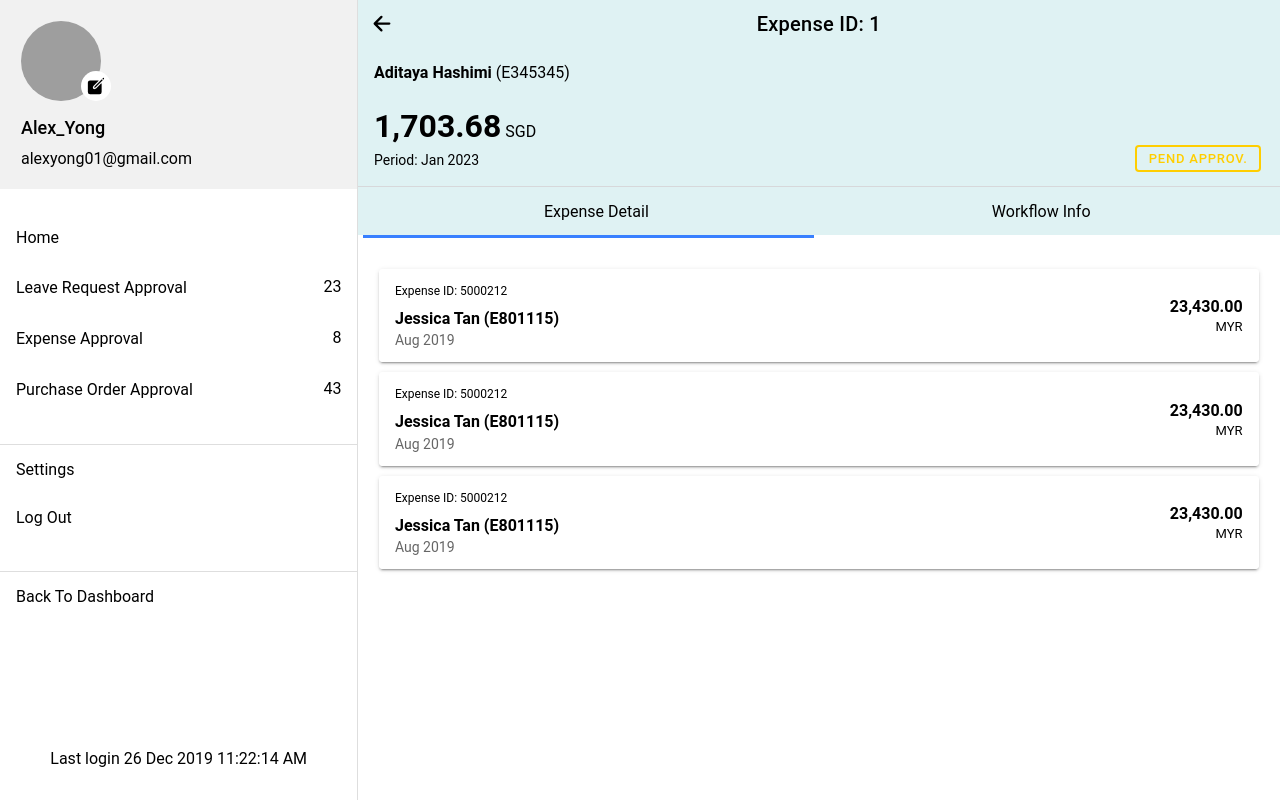
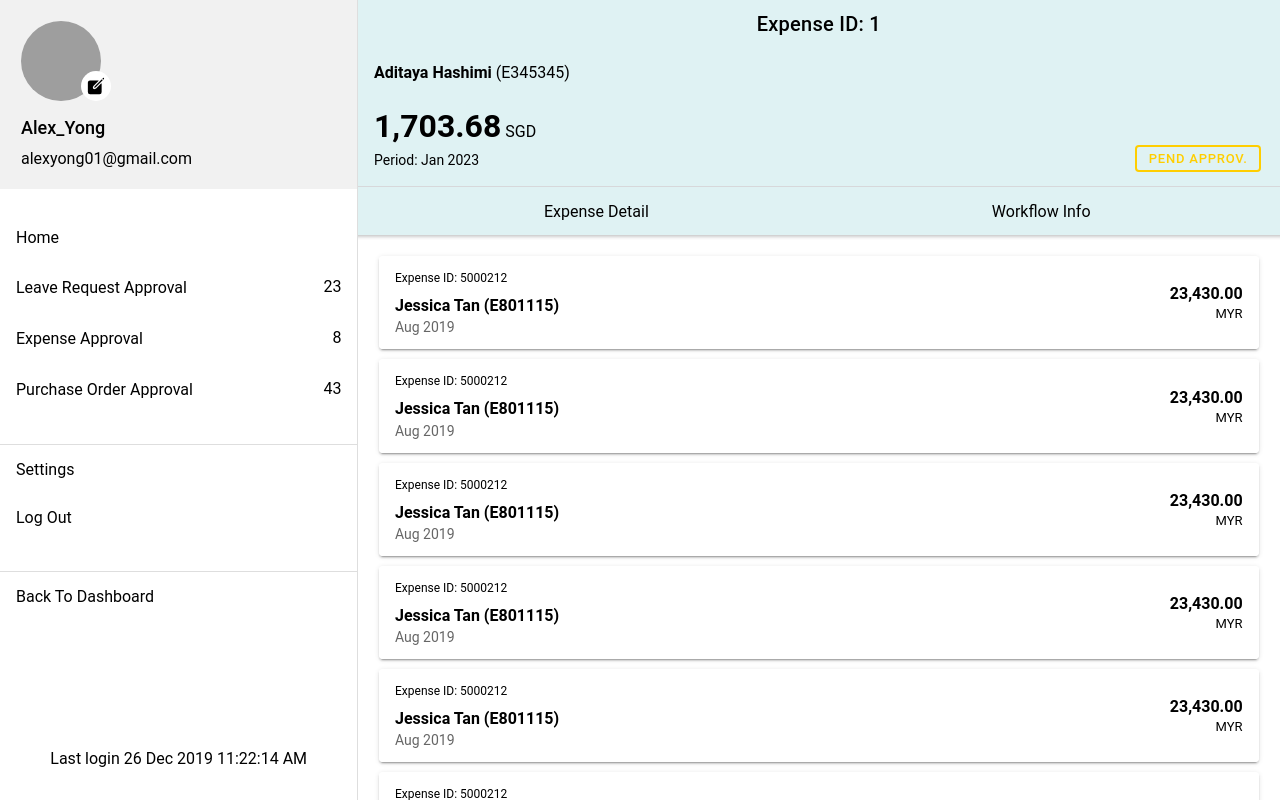
Before and after one commit to andreeoa/andre-ionic-1, a React (Create React App) app: page /expense-approval-detail/1 in a window 1280 px wide. Built offline with nearby package versions, Linux system fonts and the light colour scheme.

Commit message:
Fixed Expense Approval Detail Tab

```diff
--- a/src/pages/apps/ExpenseApprovalDetail.tsx
+++ b/src/pages/apps/ExpenseApprovalDetail.tsx
@@ -10,13 +10,13 @@ import {
   IonButtons,
   IonText,
   IonItem,
-  IonIcon
+  IonHeader,
+  IonBackButton
 } from "@ionic/react";
 import React, { useState } from "react";
 import ExpenseApprovalItem from "../../components/Apps/eApproval/ExpenseApprovalItem";
-import { arrowBack } from "ionicons/icons";
 
-const ExpenseApprovalDetail: React.FC<any> = ({ history, match }) => {
+const ExpenseApprovalDetail: React.FC<any> = ({ match }) => {
   const { id } = match.params;
   const [tab, setTab] = useState(0);
   const tabItems = [
@@ -32,7 +32,7 @@ const ExpenseApprovalDetail: React.FC<any> = ({ history, match }) => {
 
   return (
     <IonPage>
-      <header>
+      <IonHeader>
         <IonToolbar style={{ "--background": "#dff2f3" }}>
           <IonItem
             lines="none"
@@ -45,9 +45,7 @@ const ExpenseApprovalDetail: React.FC<any> = ({ history, match }) => {
               slot="start"
               style={{ position: "absolute", left: "0" }}
             >
-              <IonButton onClick={() => history.goBack()}>
-                <IonIcon slot="icon-only" icon={arrowBack} />
-              </IonButton>
+              <IonBackButton />
             </IonButtons>
             <IonTitle>Expense ID: {id}</IonTitle>
           </IonItem>
@@ -95,44 +93,40 @@ const ExpenseApprovalDetail: React.FC<any> = ({ history, match }) => {
                 onClick={() => setTab(item.key)}
               >
                 {item.title}
-                <div></div>
               </IonCol>
             ))}
           </IonItem>
         </IonToolbar>
-        <IonRow>
-          <IonCol>
-            {tab === 0 ? (
+      </IonHeader>
+      <IonContent>
+        <IonRow slot="fixed">
+          {tabItems.map(item => (
+            <IonCol key={item.title}>
               <div
                 style={{
                   borderBottom: "3px solid #3880ff",
                   position: "relative",
-                  bottom: "5px"
+                  bottom: "5px",
+                  display: item.key === tab ? "block" : "none"
                 }}
               ></div>
-            ) : (
-              ""
-            )}
-          </IonCol>
-          <IonCol>
-            {tab === 1 ? (
-              <div
-                style={{
-                  borderBottom: "3px solid #3880ff",
-                  position: "relative",
-                  bottom: "5px"
-                }}
-              ></div>
-            ) : (
-              ""
-            )}
-          </IonCol>
+            </IonCol>
+          ))}
         </IonRow>
-      </header>
-      <IonContent>
         <IonRow className="ion-padding">
           {tab === 0 ? (
             <>
+              <ExpenseApprovalItem />
+              <ExpenseApprovalItem />
+              <ExpenseApprovalItem />
+              <ExpenseApprovalItem />
+              <ExpenseApprovalItem />
+              <ExpenseApprovalItem />
+              <ExpenseApprovalItem />
+              <ExpenseApprovalItem />
+              <ExpenseApprovalItem />
+              <ExpenseApprovalItem />
+              <ExpenseApprovalItem />
               <ExpenseApprovalItem />
               <ExpenseApprovalItem />
               <ExpenseApprovalItem />
```
Also changed, not shown: 1 other file (tests, documents, lock files or other folders).
